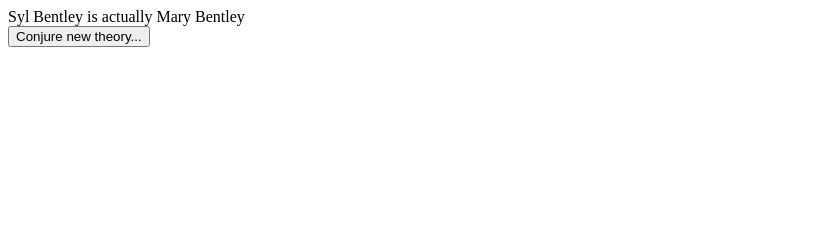
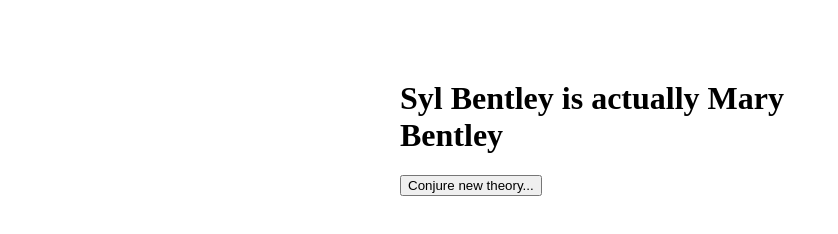
Before and after one commit to James-Firth/KingkillerTheoryGen, a plain HTML site: page index.html in a window 1280 px wide. Shown: the whole page, without its empty margins (0-838 px from the left). Drawn offline with Linux system fonts and the light colour scheme.

Commit message:
Some minor css changes.

```diff
--- a/index.html
+++ b/index.html
@@ -1,10 +1,15 @@
 <html>
-<head>
-</head>
 <body>
-<div id="joke">
-</div>
-<button id='new_joke' onclick='updateTheory()'>Conjure new theory...</button>
+  <div id="wrapper" style="
+    width: 30em;
+    margin: 5em auto;
+">
+<h1 id="joke">Caverin is actually Chronicler</h1>
+<button id="new_joke" onclick="updateTheory()" style="
+    margin: 0 auto;
+">Conjure new theory...</button>
+  </div>
+
 <script src="kkc.js"></script>
-</body>
-</html>
+
+</body></html>
```
